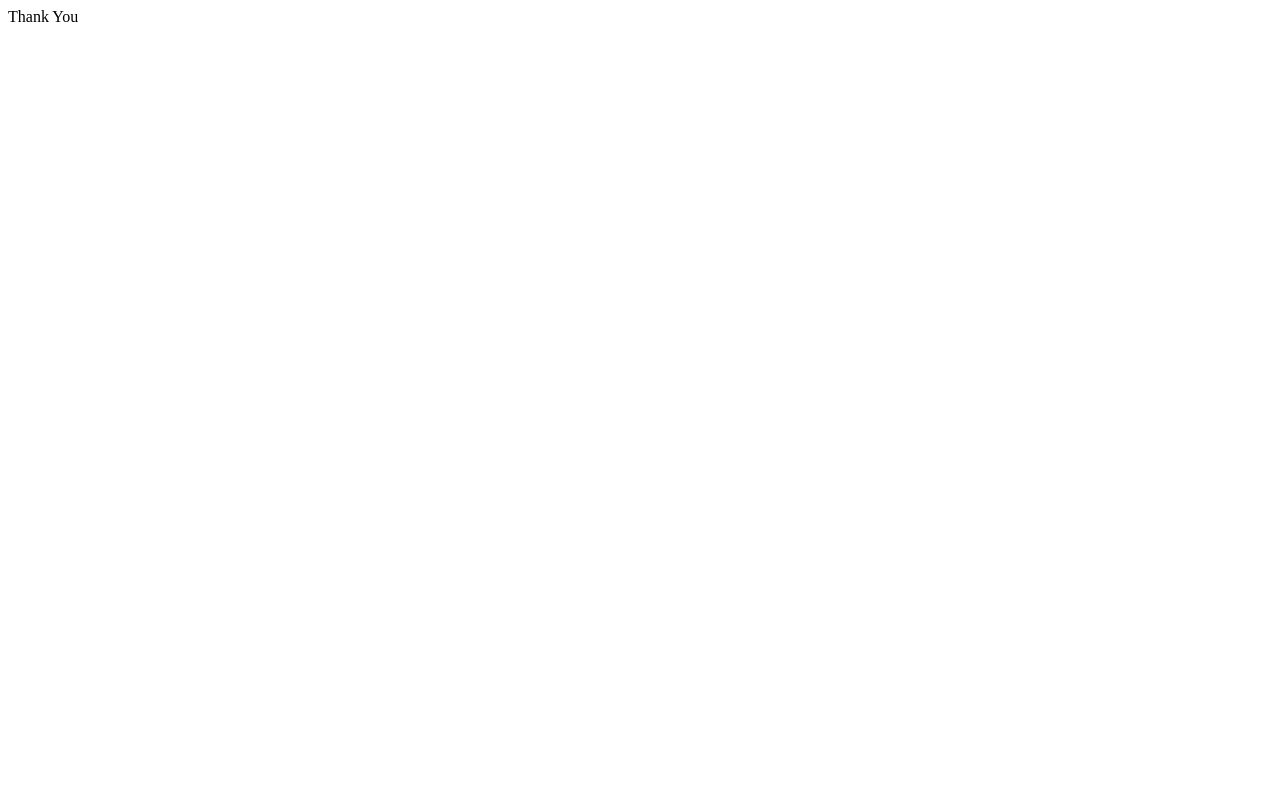
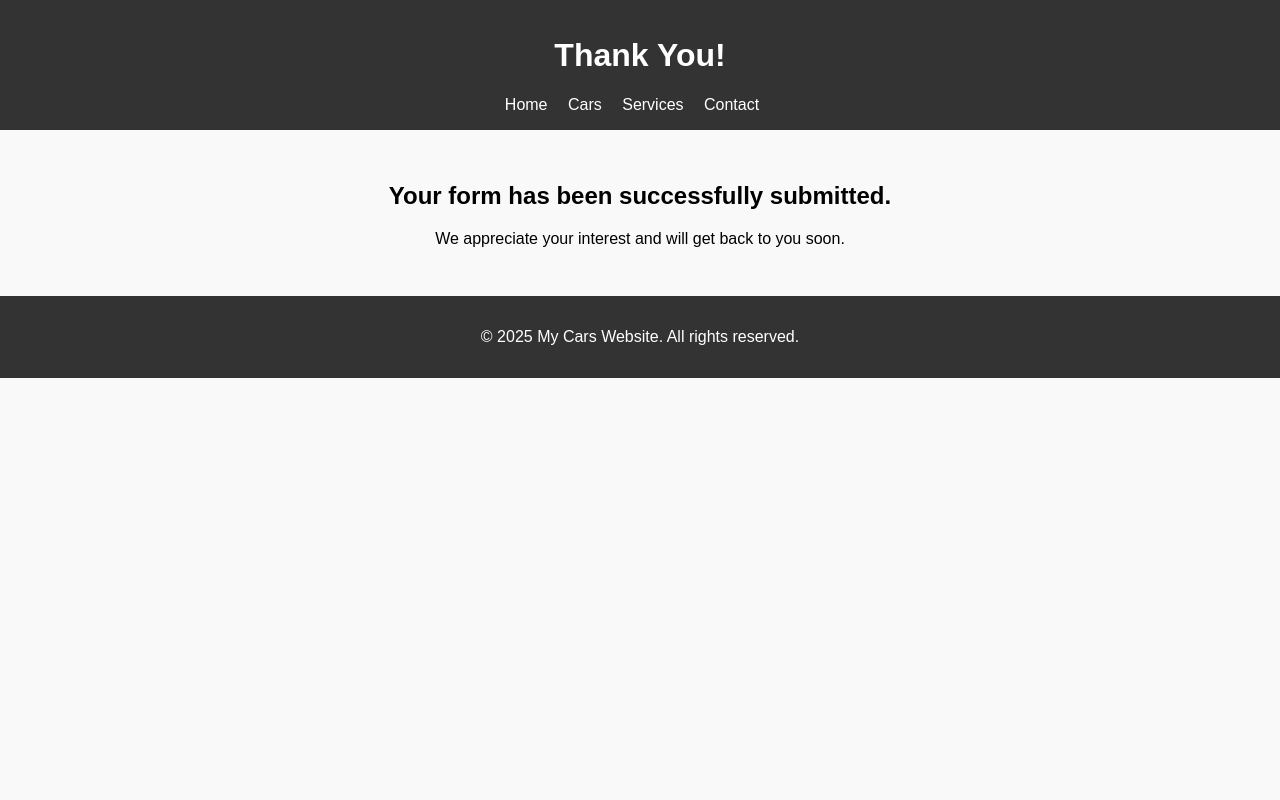
Before and after one commit to dhiv20/mycar-django-app, a Django app: page /thank_you/ in a window 1280 px wide. Before the commit the page is almost empty. Run offline with Django 4.2, Linux system fonts and the light colour scheme.

Commit message:
edited thank you page and added readme file in version-2

```diff
--- a/version-2/mycar/auto/templates/thank_you.html
+++ b/version-2/mycar/auto/templates/thank_you.html
@@ -1 +1,78 @@
-Thank You
+<!DOCTYPE html>
+<html lang="en">
+
+<head>
+    <meta charset="UTF-8">
+    <meta name="viewport" content="width=device-width, initial-scale=1.0">
+    <title>Thank You - My Cars Website</title>
+    <style>
+        body {
+            font-family: Arial, sans-serif;
+            background-color: #f9f9f9;
+            margin: 0;
+            padding: 0;
+        }
+
+        header {
+            background-color: #333;
+            color: #fff;
+            padding: 1rem;
+            text-align: center;
+        }
+
+        nav ul {
+            list-style: none;
+            padding: 0;
+            margin: 0;
+        }
+
+        nav ul li {
+            display: inline-block;
+            margin-right: 1rem;
+        }
+
+        nav ul li a {
+            text-decoration: none;
+            color: #fff;
+        }
+
+        main {
+            max-width: 800px;
+            margin: 0 auto;
+            padding: 2rem;
+            text-align: center;
+        }
+
+        footer {
+            text-align: center;
+            padding: 1rem;
+            background-color: #333;
+            color: #fff;
+        }
+    </style>
+</head>
+
+<body>
+    <header>
+        <h1>Thank You!</h1>
+        <nav>
+            <ul>
+                <li><a href="{% url 'index' %}">Home</a></li>
+                <li><a href="{% url 'cars' %}">Cars</a></li>
+                <li><a href="{% url 'services' %}">Services</a></li>
+                <li><a href="{% url 'contact' %}">Contact</a></li>
+            </ul>
+        </nav>
+    </header>
+
+    <main>
+        <h2>Your form has been successfully submitted.</h2>
+        <p>We appreciate your interest and will get back to you soon.</p>
+    </main>
+
+    <footer>
+        <p>&copy; 2025 My Cars Website. All rights reserved.</p>
+    </footer>
+</body>
+
+</html>
```
Also changed, not shown: version-2/Readme.txt (added).
